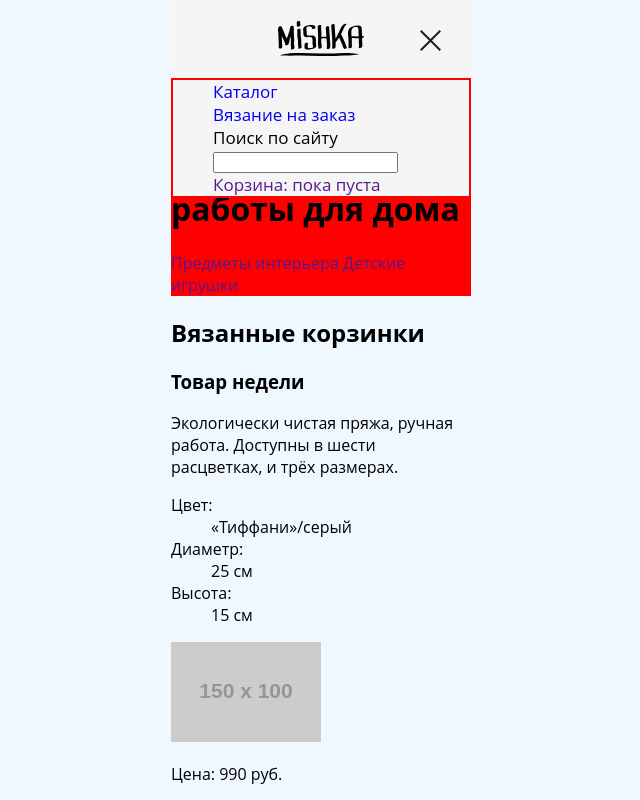
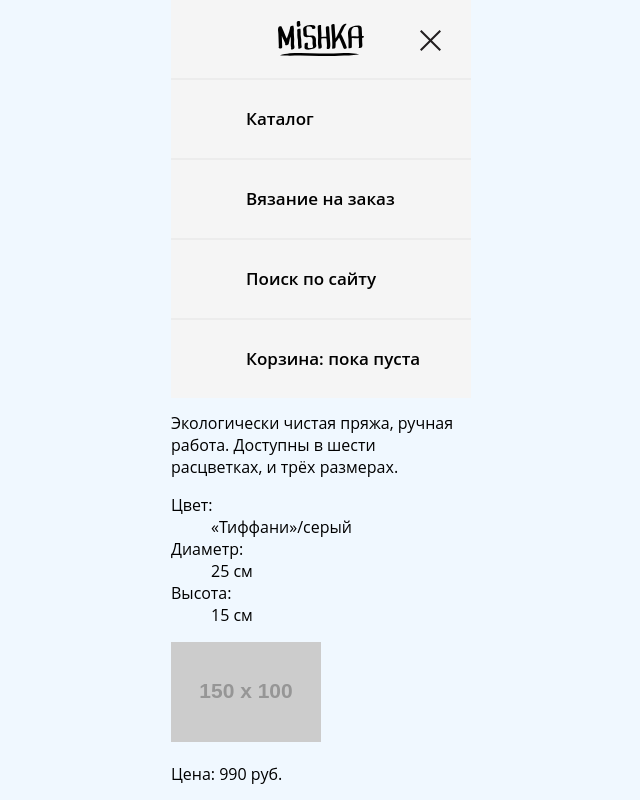
Before and after one commit to mosk/158040-mishka, a website: page index.html in a window 1280 px wide. Both pictures are taken after a click on the label "Показать меню". Shown: the top 800 px of the page, without its empty margins (319-959 px from the left). Drawn offline with nearby package versions, Linux system fonts and the light colour scheme; files that its build step writes are made by us from their sources.

Commit message:
Сделал меню

```diff
--- a/index.html
+++ b/index.html
@@ -21,7 +21,7 @@
             <a href="form.html">Вязание на заказ</a>
           </li>
           <li class="menu__item">
-            <label for="search">Поиск по сайту<input type="search" id="search"></label>
+            <label for="search">Поиск по сайту<input type="search" id="search" placeholder="Поиск по сайту"></label>
           </li>
           <li class="menu__item">
             <a href="">Корзина: пока пуста</a>
--- a/sass/blocks/menu.scss
+++ b/sass/blocks/menu.scss
@@ -2,14 +2,12 @@
   position: absolute;
   left: 0;
   top: 100%;
+  width: 100%;
   margin: 0;
-  width: 100%;
+  padding: 0;
   background-color: #f5f5f5;
-  border: 2px solid red;
   list-style-type: none;
 }
-
-
 
 .menu__toggle {
   display: none;
@@ -43,4 +41,40 @@
 
 .menu__item {
   font-size: 17px;
+  border-top: 2px solid #ececec;
+  a {
+    display: block;
+    padding-left: 75px;
+    padding-right: 30px;
+    line-height: 78px;
+    font-size: 17px;
+    font-weight: 600;
+    vertical-align: middle;
+    color: #000000;
+  }
+  label {
+    display: block;
+    font-size: 0;
+  }
+  input {
+    margin-left: 75px;
+    margin-right: 30px;
+    padding: 0;
+    line-height: 78px;
+    font-size: 17px;
+    font-weight: 600;
+    font-family: 'Open Sans', Arial, sans-serif;
+    color: #000000;
+    border: 0 solid transparent;
+    background-color: transparent;
+    &:focus {
+      outline: none;
+      &::-webkit-input-placeholder {
+        color: rgba(0, 0, 0, 0.3);
+      }
+    }
+    &::-webkit-input-placeholder {
+      color: #000000;
+    }
+  }
 }
--- a/sass/style.scss
+++ b/sass/style.scss
@@ -2,3 +2,4 @@
 @import 'blocks/page-header.scss';
 @import 'blocks/logo.scss';
 @import 'blocks/menu.scss';
+@import 'blocks/promo.scss';
```
Also changed, not shown: catalog.html (+1 -1 lines), form.html (+1 -1 lines), sass/blocks/promo.scss (added).
